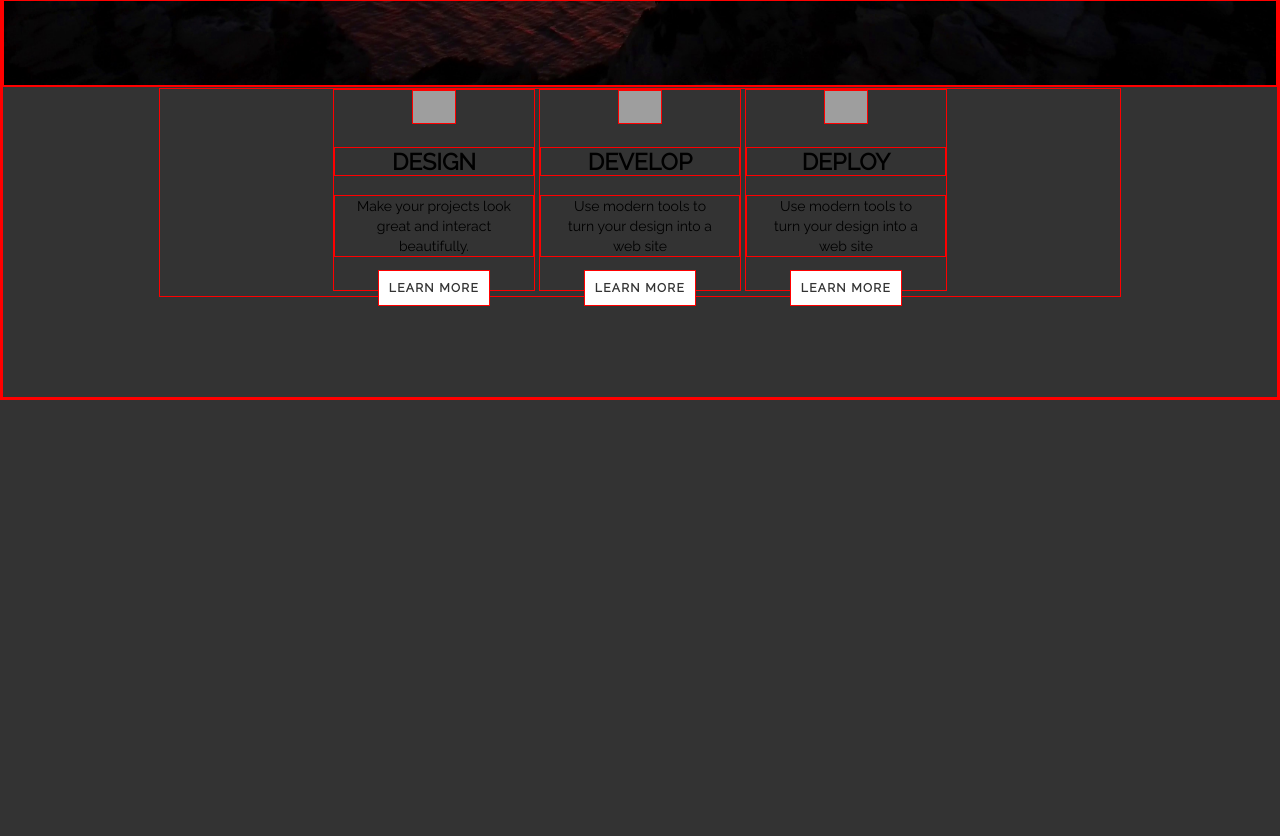
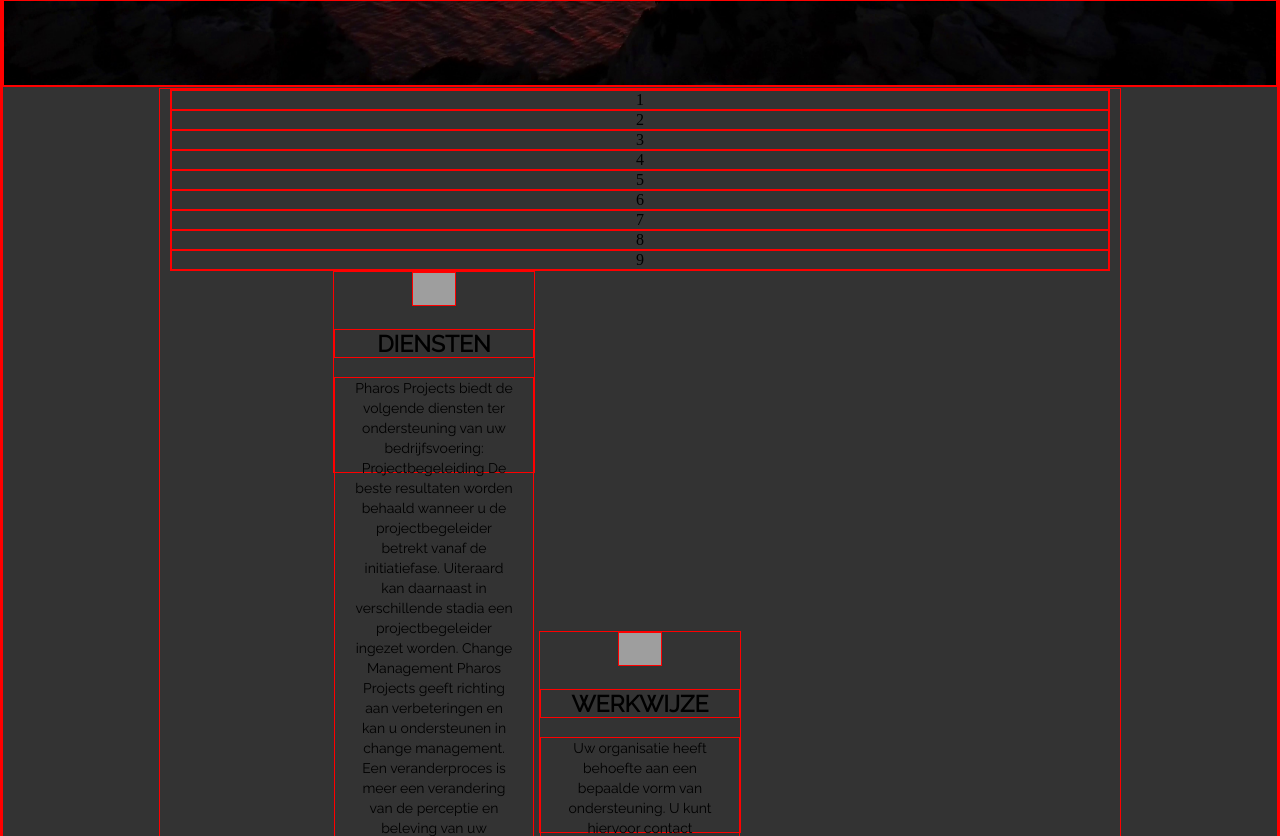
Before and after one commit to Setmoth/Setmoth.github.io, a plain HTML site: page index.html in a window 1280 px wide. Shown: the part 799-1635 px from the top of the page. Before the commit the page ends 1199 px from the top, so only its background shows below. Drawn offline with Linux system fonts and the light colour scheme; grey boxes are pictures that could not be loaded.

Commit message:
Starting to add a grid

```diff
--- a/index.html
+++ b/index.html
@@ -1,6 +1,6 @@
 <!DOCTYPE html>
 <html>
-  <!-- comment for testing GitHub -->
+
   <head>
     <link href='https://fonts.googleapis.com/css?family=Raleway:400, 600' rel='stylesheet' type='text/css'>
     <link href='css/style.css' rel='stylesheet' type='text/css'/>
@@ -41,25 +41,66 @@ Kijkt u verder op de site om een indruk van ons te krijgen.</p>
 
     <section class="supporting">
       <div class="container">
-
+        <div class="grid-container">
+          <div class="grid-item">1</div>
+          <div class="grid-item">2</div>
+          <div class="grid-item">3</div>
+          <div class="grid-item">4</div>
+          <div class="grid-item">5</div>
+          <div class="grid-item">6</div>
+          <div class="grid-item">7</div>
+          <div class="grid-item">8</div>
+          <div class="grid-item">9</div>
+        </div>
         <div class="col">
           <img src="https://s3.amazonaws.com/codecademy-content/projects/broadway/design.svg">
-          <h2>Design</h2>
-          <p>Make your projects look great and interact beautifully.</p>
+          <h2>Diensten</h2>
+          <p>Pharos Projects biedt de volgende diensten ter ondersteuning van uw bedrijfsvoering:
+
+            Projectbegeleiding
+            De beste resultaten worden behaald wanneer u de projectbegeleider betrekt vanaf de initiatiefase. Uiteraard kan daarnaast in verschillende stadia een projectbegeleider ingezet worden.
+
+            Change Management
+            Pharos Projects geeft richting aan verbeteringen en kan u ondersteunen in change management. Een veranderproces is meer een verandering van de perceptie en beleving van uw werknemers dan alleen het aanpassen van een afdelings- of bedrijfsstructuur.
+
+            Trainingen
+            Gebleken is tijdens de projecten, die met behulp van Pharos Projects zijn uitgevoerd, dat elke verandering, elk nieuw proces in een organisatie moet "landen". De beste manier om dit te verzorgen is middels een gerichte training voor elke specifieke doelgroep. Wij kunnen deze training verzorgen van begin tot eind.
+
+            Rapportage
+            Een correcte informatievoorziening binnen een (project)organisatie biedt structuur, voorziet in werkafspraken en zorgt voor een juiste uitvoering. De projectbegeleider kan dit voor u opzetten of u ondersteunen bij de opzet.
+
+            Teamleider
+            Een projectbegeleider acteert naast een projectleider/teamleider. In deze positie is het voor de project- begeleider mogelijk om de projectleider/teamleider te vervangen tijdens diens afwezigheid (kennisborging). Een projectbegeleider kan echter ook als zelfstandig teamleider functioneren voor kleinere teams.</p>
           <a href="#"> Learn More</a><br>
         </div>
 
         <div class="col">
           <img src="https://s3.amazonaws.com/codecademy-content/projects/broadway/develop.svg">
-          <h2>Develop</h2>
-          <p>Use modern tools to turn your design into a web site</p>
-          <a href="#"> Learn More</a><br>
+          <h2>Werkwijze</h2>
+          <p>Uw organisatie heeft behoefte aan een bepaalde vorm van ondersteuning. U kunt hiervoor contact opnemen met Pharos Projects om een afspraak te maken voor een gesprek op vrijblijvende basis. Er zijn geen kosten verbonden.
+
+          Tijdens het gesprek kunt u uw project/wensen/eisen bespreken en kan er bepaald worden welke vorm van ondersteuning Pharos Projects u kan bieden bij het behalen van uw doelstellingen. Na afloop van het gesprek ontvangt u van Pharos Projects een projectvoorstel met daarin naast de gespreksweergave, een beknopt plan van aanpak, een (voorlopige) planning en een kostenindicatie. Het voorstel zal uiteraard passen bij de wensen van de klant.
+
+          Indien u zich kunt vinden in het projectvoorstel, ontvangt u een formele offerte. Indien u deze goedkeurt, zal Pharos Projects de werkzaamheden gaan beginnen op de overeengekomen datum.
+
+          Na afloop van het project volgt er een evaluatiegesprek. Tijdens dit gesprek wordt beoordeeld of alles is verlopen zoals besproken in de pré-project fase en kan er eventueel een vervolgafspraak gemaakt worden.</p>
+                    <a href="#"> Learn More</a><br>
         </div>
 
         <div class="col">
           <img src="https://s3.amazonaws.com/codecademy-content/projects/broadway/deploy.svg">
-          <h2>Deploy</h2>
-          <p>Use modern tools to turn your design into a web site</p>
+          <h2>Links</h2>
+          <p>Hieronder een aantal interessante links.
+
+              Gemeente Utrecht
+
+              Gemeente Groningen
+
+              Stichting Divosa
+
+              Vrouwen Ondernemen in Leidsche Rijn
+
+              Orange Oaks</p>
           <a href="#"> Learn More</a><br>
         </div>
 
```
